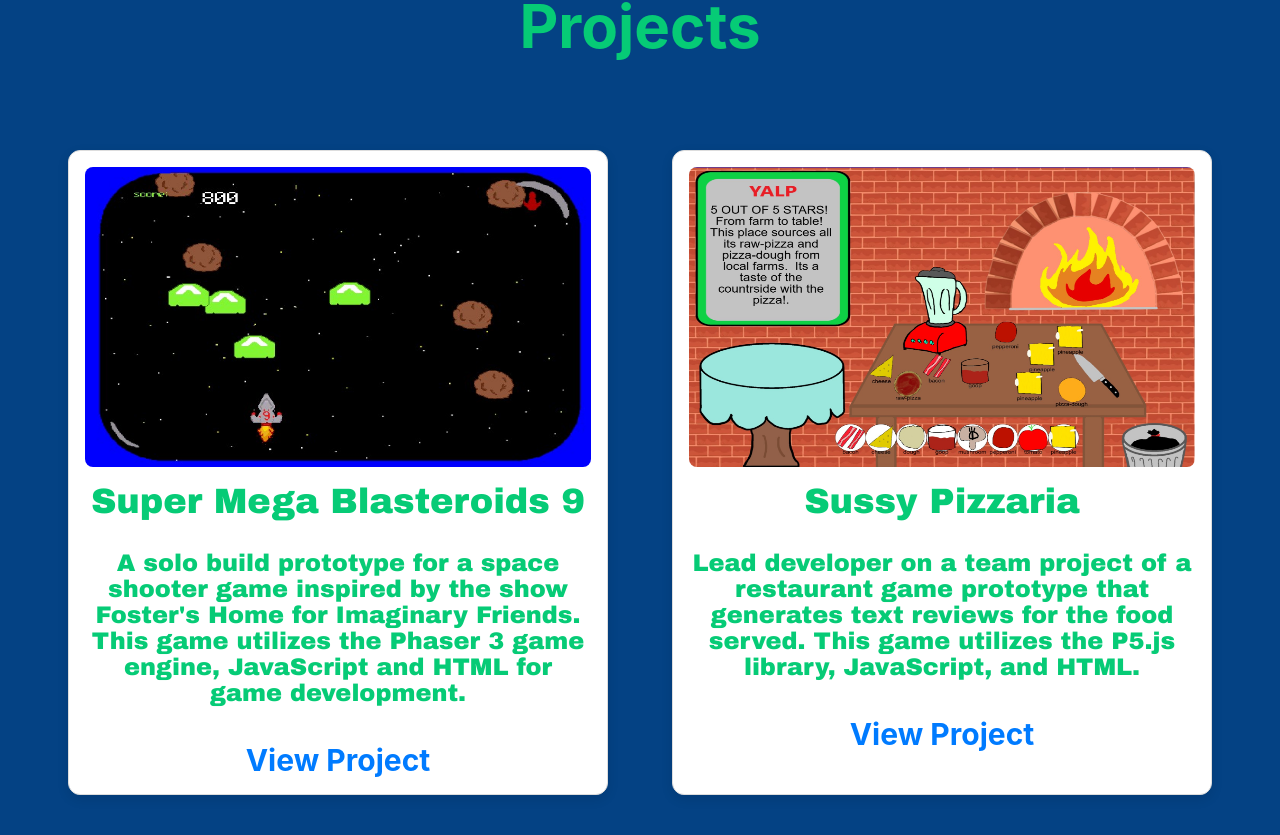
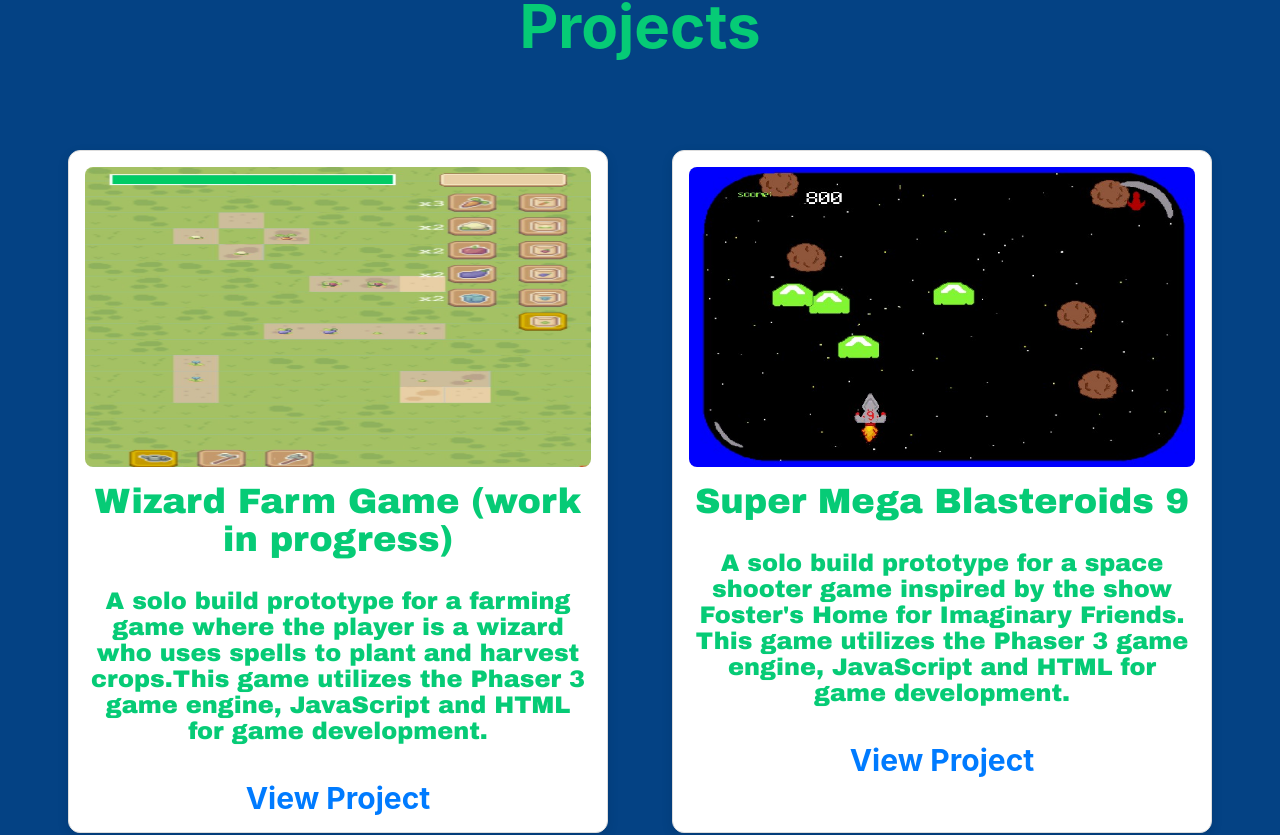
Before and after one commit to Jsanc189/Jackie-Sanchez-Portfolio, a React (Create React App) app: page / in a window 1280 px wide. Shown: the part 1052-1887 px from the top of the page. Built offline with nearby package versions, Linux system fonts and the light colour scheme.

Commit message:
updates App.js to reflect current project

```diff
--- a/src/App.js
+++ b/src/App.js
@@ -20,6 +20,11 @@ function App() {
 
   const projects = [
     {
+      title: 'Wizard Farm Game (work in progress)',
+      description: 'A solo build prototype for a farming game where the player is a wizard who uses spells to plant and harvest crops.This game utilizes the Phaser 3 game engine, JavaScript and HTML for game development.',
+      image:'img/WizardGame.jpg',
+      link: 'https://jsanc189.github.io/Wizard-game/'
+    },{
       title: 'Super Mega Blasteroids 9',
       description: 'A solo build prototype for a space shooter game inspired by the show Foster\'s Home for Imaginary Friends. This game utilizes the Phaser 3 game engine, JavaScript and HTML for game development.',
       image: 'img/SuperMegaBlasteroids9.jpg',
```
Also changed, not shown: public/img/WizardGame.jpg (added).
